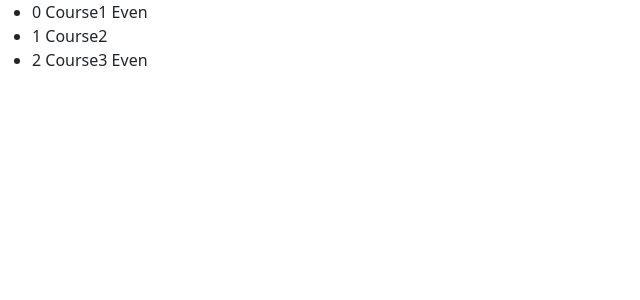
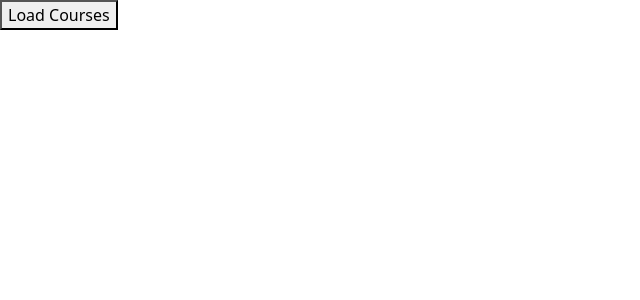
Before and after one commit to journeyman32/vigilant-bassoon, an Angular app: page / in a window 1280 px wide. Shown: the top 300 px of the page, without its empty margins (0-640 px from the left). Built offline with nearby package versions, Linux system fonts and the light colour scheme.

Commit message:
Using a click button

```diff
--- a/src/app/app.component.html
+++ b/src/app/app.component.html
@@ -1,3 +1,5 @@
+<button (click)="loadCourses()">Load Courses</button>
+
 <ul>
     <!-- ngForOf on AngularIO for list of directives of exported values -->
     <li *ngFor="let course of courses; index as i; even as isEven">
--- a/src/app/app.component.ts
+++ b/src/app/app.component.ts
@@ -8,10 +8,15 @@ import { Component } from '@angular/core';
 })
 export class AppComponent {
 
-  courses = [
-    {id:1, name: "Course1"},
-    {id:2, name: "Course2"},
-    {id:3, name: "Course3"},
+  courses;
 
-  ];
+  loadCourses(){
+    this.courses = [
+      {id:1, name: "Course1"},
+      {id:2, name: "Course2"},
+      {id:3, name: "Course3"},
+
+    ];
+
+  }
 }
```
